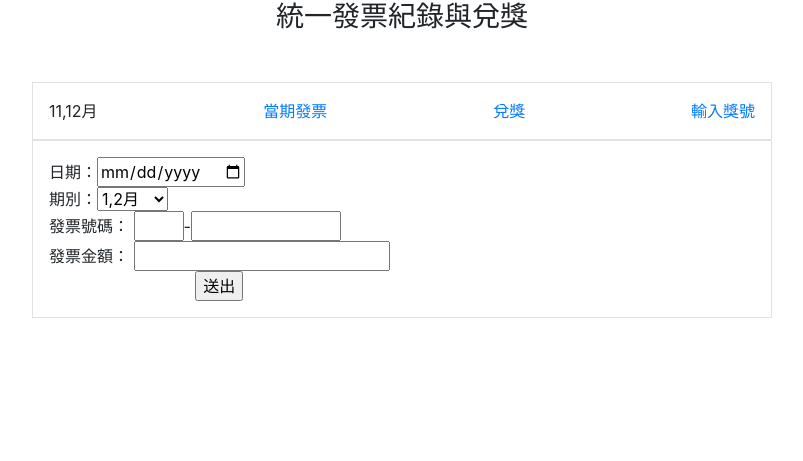
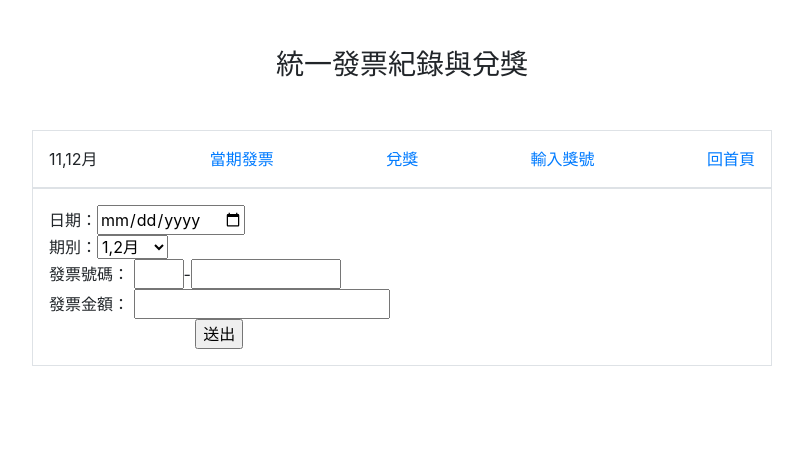
Before and after one commit to wdaweb/invoice-hua3698, a PHP site: page / in a window 1280 px wide. Shown: the top 461 px of the page, without its empty margins (238-1041 px from the left). Run offline with PHP 8.4, Linux system fonts and the light colour scheme.

Commit message:
調整版面的結構 	modified:   api/add_invoice.php  -> 把輸入消費發票後的導向改成 header("location:../index.php?do=invoice_list") 	modified:   index.php  -> 增加共用的內容區塊(功能選項) 	modified:   invoice_list.php  -> 去除原本的html程式碼 	modified:   main.php  -> 把共用的區塊移到index.php，留下新增發票的清單

```diff
--- a/api/add_invoice.php
+++ b/api/add_invoice.php
@@ -34,7 +34,6 @@ echo $sql;
 $pdo->exec($sql); //execute執行
 // select 用pdo query
 
-echo "新增完成";
-header("location:../index.php");   //回到上一層用".."
+header("location:../index.php?do=invoice_list");   //回到上一層用".."
 
 ?>
--- a/index.php
+++ b/index.php
@@ -1,5 +1,6 @@
 <!DOCTYPE html>
 <html lang="en">
+
 <head>
     <meta charset="UTF-8">
     <meta name="viewport" content="width=device-width, initial-scale=1.0">
@@ -14,19 +15,52 @@
         }
     </style>
 </head>
-<body>
 
-<?php
-if(isset($_GET['do'])){
-    $file=$_GET['do'].".php";
-    include $file;
-}else{
-    include "main.php";
+<body class="p-5">
+    <h3 class="text-center">統一發票紀錄與兌獎</h3>
 
-}
+    <div class="container my-5">
+        <div class="col-8 d-flex justify-content-between p-3 mx-auto border">
+            <?php
+            $month = [
+                1 => "1,2月",
+                2 => "3,4月",
+                3 => "5,6月",
+                4 => "7,8月",
+                5 => "9,10月",
+                6 => "11,12月"
+            ];
+            $m = ceil(date('m') / 2);
+            ?>
+            <div class="text-center"><?= $month[$m]; ?></div>
+            <div class="text-center">
+                <a href="?do=invoice_list">當期發票</a>
+            </div>
+            <div class="text-center">
+                <a href="#">兌獎</a>
+            </div>
+            <div class="text-center">
+                <a href="#">輸入獎號</a>
+            </div>
+            <div class="text-center">
+                <a href="index.php">回首頁</a>
+            </div>
+        </div>
 
-?>
+        <div class="col-8 d-flex p-3 mx-auto border">
+            <?php
+            //這塊會根據輸入網址的值顯示不同區塊
 
+            if (isset($_GET['do'])) {
+                $file = $_GET['do'] . ".php";
+                include $file;
+            } else {
+                include "main.php";
+            }
+            ?>
+        </div>
+    </div>
 
 </body>
+
 </html>
--- a/main.php
+++ b/main.php
@@ -1,33 +1,3 @@
-<h3 class="text-center">統一發票紀錄與兌獎</h3>
-
-<div class="container my-5">
-    <div class="col-8 d-flex justify-content-between p-3 mx-auto border">
-        <?php
-        $month = [
-            1 => "1,2月",
-            2 => "3,4月",
-            3 => "5,6月",
-            4 => "7,8月",
-            5 => "9,10月",
-            6 => "11,12月"
-        ];
-
-        $m = ceil(date('m') / 2);
-        ?>
-
-        <div class="text-center"><?= $month[$m]; ?></div>
-        <div class="text-center">
-            <a href="#">當期發票</a>
-        </div>
-        <div class="text-center">
-            <a href="#">兌獎</a>
-        </div>
-        <div class="text-center">
-            <a href="#">輸入獎號</a>
-        </div>
-    </div>
-
-    <div class="col-8 d-flex justify-content-between p-3 mx-auto border">
         <form action="api/add_invoice.php" method="post">
             <div>日期：<input type="date" name="date"></div>
             期別：<select name="period">
@@ -48,5 +18,3 @@
                 <input type="submit" value="送出">
             </div>
         </form>
-    </div>
-</div>
```
Also changed, not shown: invoice_list.php (deleted, +0 -12 lines).
